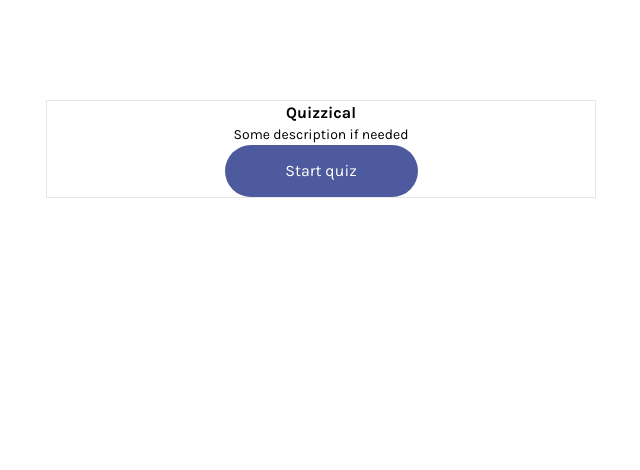
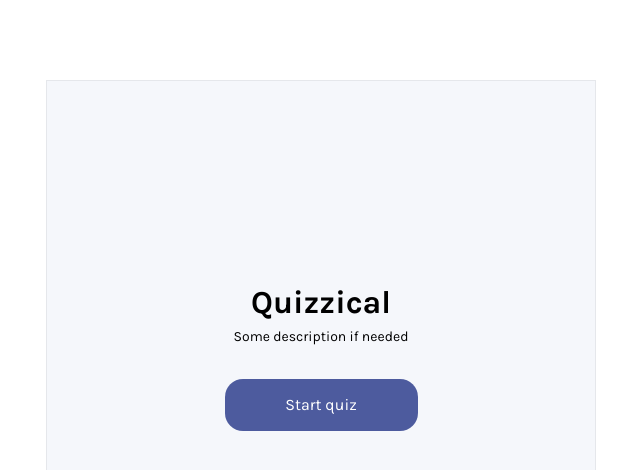
Before and after one commit to GooferG/quiz-game-react, a React (Vite) app: page / in a window 1280 px wide. Shown: the top 470 px of the page, without its empty margins (319-959 px from the left). Built offline with nearby package versions, Linux system fonts and the light colour scheme.

Commit message:
finished initial card

```diff
--- a/src/App.jsx
+++ b/src/App.jsx
@@ -11,10 +11,8 @@ function App() {
   }
 
   return (
-    <div className="App mx-auto">
-      <div className="mt-[100px]">
-        {started ? <Quiz /> : <Card start={startQuiz} />}
-      </div>
+    <div className="App mx-auto my-20">
+      <div>{started ? <Quiz /> : <Card start={startQuiz} />}</div>
     </div>
   );
 }
--- a/src/components/Card.jsx
+++ b/src/components/Card.jsx
@@ -2,15 +2,17 @@ import React from 'react';
 
 function Card(props) {
   return (
-    <div className="flex flex-col text-center border">
-      <h1 className="font-bold">Quizzical</h1>
-      <p className="text-sm">Some description if needed</p>
-      <button
-        onClick={props.start}
-        className="btn h-[52px] w-[193px] bg-[#4D5B9E] rounded-full text-white self-center"
-      >
-        Start quiz
-      </button>
+    <div className="flex text-center border w-[550px] h-[550px] bg-[#F5F7FB]">
+      <div className="container flex flex-col justify-center	">
+        <h1 className="font-bold text-[2rem] ">Quizzical</h1>
+        <p className="text-sm pb-8 ">Some description if needed</p>
+        <button
+          onClick={props.start}
+          className="btn h-[52px] w-[193px] bg-[#4D5B9E] rounded-[18px] text-white self-center"
+        >
+          Start quiz
+        </button>
+      </div>
     </div>
   );
 }
--- a/src/components/Questions.jsx
+++ b/src/components/Questions.jsx
@@ -13,7 +13,7 @@ function Questions(props) {
         <div className="text-center">
           {question.question.replaceAll('&quot;', '"')}
           <div className=" flex p-10 border bg-white ">
-            <div className=" flex justify-between content-between">
+            <div className=" flex justify-between content-between border">
               {question.incorrect_answers}
               {question.correct_answer}
             </div>
--- a/src/components/Quiz.jsx
+++ b/src/components/Quiz.jsx
@@ -16,8 +16,7 @@ function Quiz() {
 
   return (
     <div>
-      <h2 className="underline font-bold">Here is your Quiz:</h2>
-      <div className="border bg-slate-100 flex">
+      <div className="flex text-center border bg-[#F5F7FB] flex-col ">
         {/* {question} */}
         <Questions questions={quiz} />
       </div>
```
